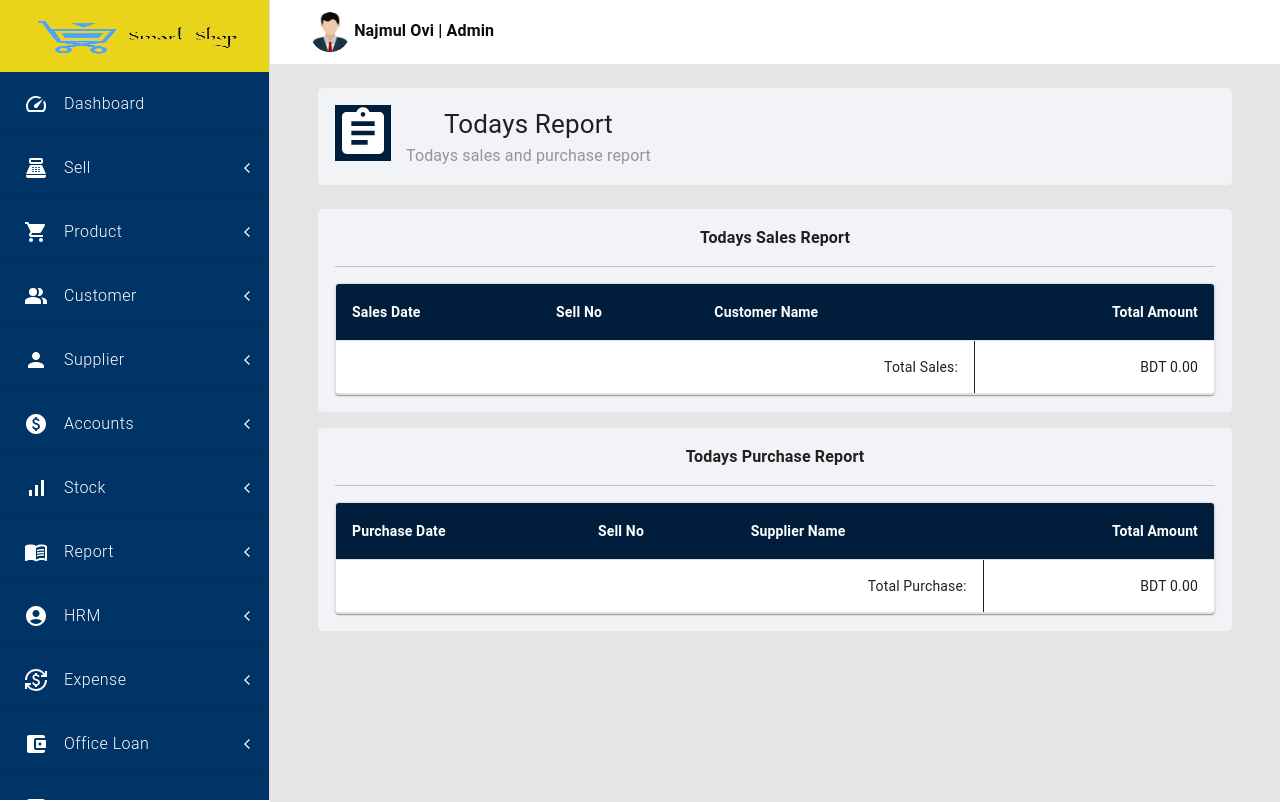
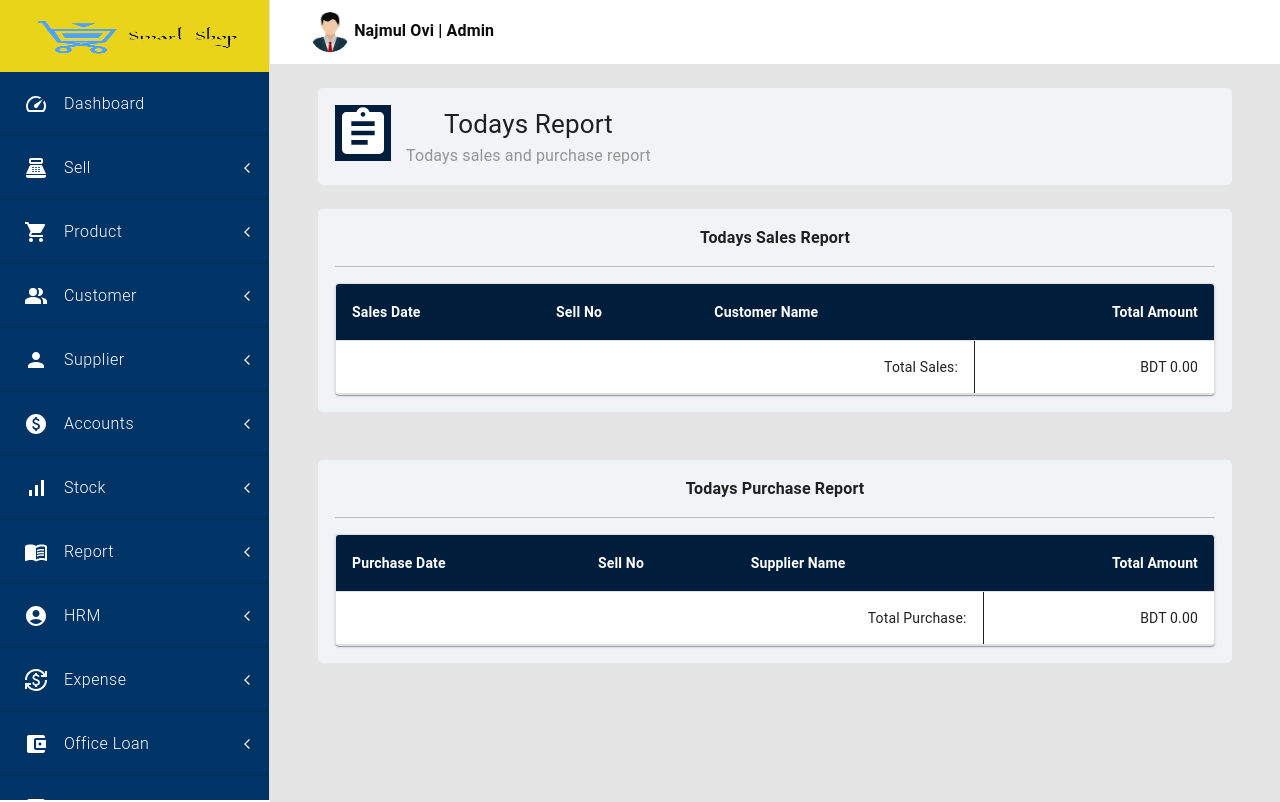
Before and after one commit to imRHB/smart-shop-client, a React (Create React App) app: page /dashboard/today-report in a window 1280 px wide. Shown: the top 802 px of the page. Built offline with nearby package versions, Linux system fonts and the light colour scheme; no server answers.

Commit message:
fix margin in login and todays-report page

```diff
--- a/src/pages/Dashboard/Report/TodaysReport/TodaysReport.js
+++ b/src/pages/Dashboard/Report/TodaysReport/TodaysReport.js
@@ -61,7 +61,7 @@ const TodaysReport = () => {
           </Table>
         </TableContainer>
       </Box>
-      <Box className={`${styles.tableContainer}`} sx={{ mt: 2 }}>
+      <Box className={`${styles.tableContainer}`} sx={{ mt: 6 }}>
         <Typography sx={{ fontWeight: "bold" }}>
           Todays Purchase Report
         </Typography>
--- a/src/pages/Login/Login.js
+++ b/src/pages/Login/Login.js
@@ -76,10 +76,10 @@ const Login = () => {
 
         {/* save password checkbox and forgot password button */}
         <div
-          className={`${"d-flex flex-xxl-column justify-content-between mb-5"}`}
+          className={`${"d-flex flex-column flex-md-row justify-content-between mb-5"}`}
         >
           <Form.Group controlId="formBasicCheckbox">
-            <Form.Check type="checkbox" label=" Remember me" />
+            <Form.Check type="checkbox" label="Remember me" />
           </Form.Group>
           <Button variant="none" className={`${"m-0 p-0"}`}>
             Forgot Password?
```
